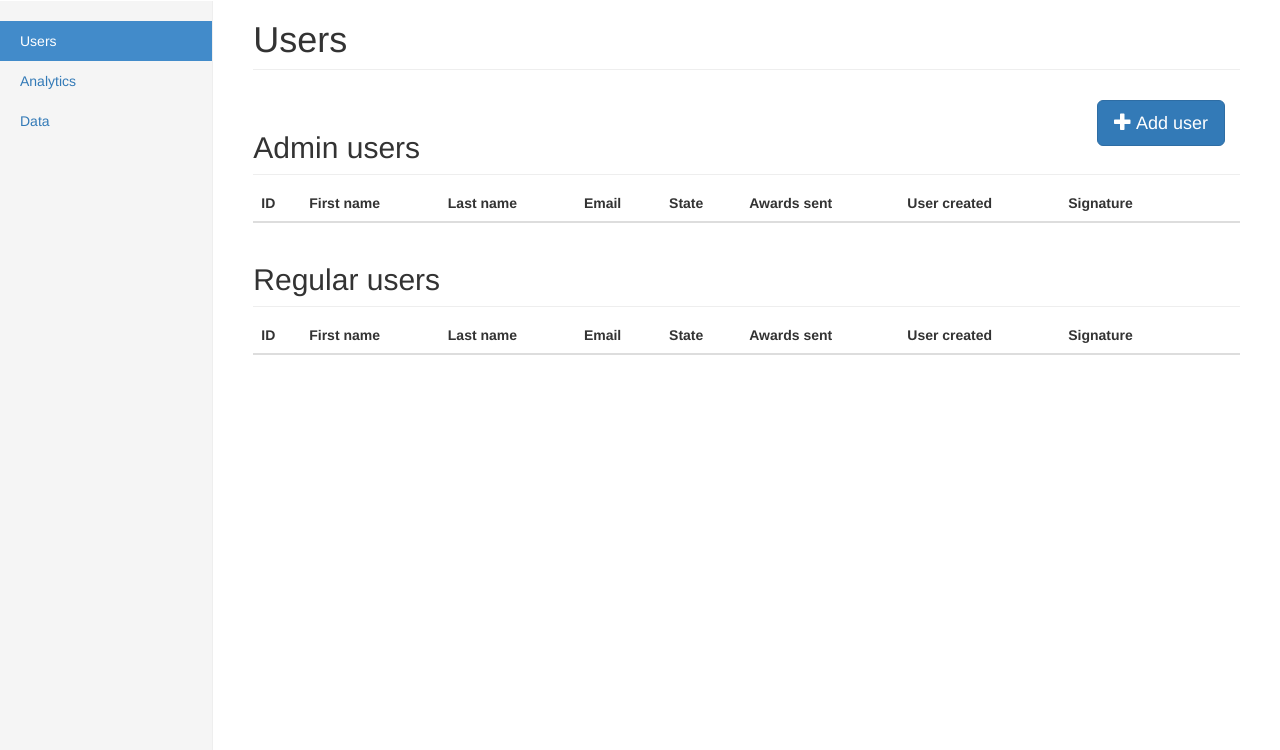
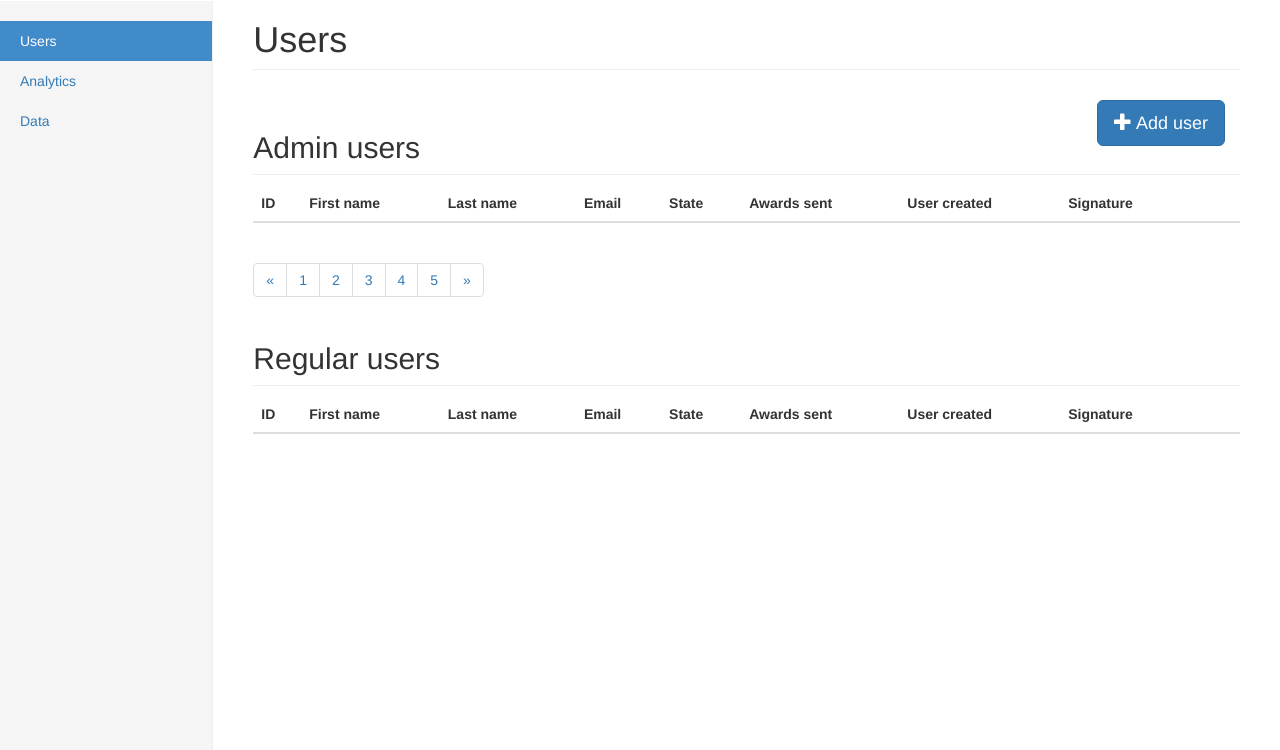
Before and after one commit to kylesezhi/employee-recognition-awards, a PHP site: page / in a window 1280 px wide. Shown: the part 50-800 px from the top of the page. Run offline with PHP 8.4, Linux system fonts and the light colour scheme; data that the repository does not hold is empty; a stand-in replaces the project's code that opens the database connection; some libraries are stand-ins or nearby versions.

Commit message:
Add pagination bootstrap

```diff
--- /dev/null
+++ b/admin/dbconfig.php
@@ -0,0 +1,6 @@
+<?php
+    define(DB_USER, "root");
+    define(DB_PASSWORD, "root");
+    define(DB_DB, "pikec-db");
+    define(DB_HOST, "localhost");
+?>
--- a/admin/index.php
+++ b/admin/index.php
@@ -120,6 +120,27 @@ if($mysqli->connect_errno){
                 ?>
               </tbody>
             </table>
+						<nav aria-label="Page navigation">
+						  <ul class="pagination">
+						    <li class="page-item">
+						      <a class="page-link" href="#" aria-label="Previous">
+						        <span aria-hidden="true">&laquo;</span>
+						        <span class="sr-only">Previous</span>
+						      </a>
+						    </li>
+						    <li class="page-item"><a class="page-link" href="#">1</a></li>
+						    <li class="page-item"><a class="page-link" href="#">2</a></li>
+						    <li class="page-item"><a class="page-link" href="#">3</a></li>
+						    <li class="page-item"><a class="page-link" href="#">4</a></li>
+						    <li class="page-item"><a class="page-link" href="#">5</a></li>
+						    <li class="page-item">
+						      <a class="page-link" href="#" aria-label="Next">
+						        <span aria-hidden="true">&raquo;</span>
+						        <span class="sr-only">Next</span>
+						      </a>
+						    </li>
+						  </ul>
+						</nav>
           </div>
 
           <h2 class="sub-header">Regular users</h2>
```
